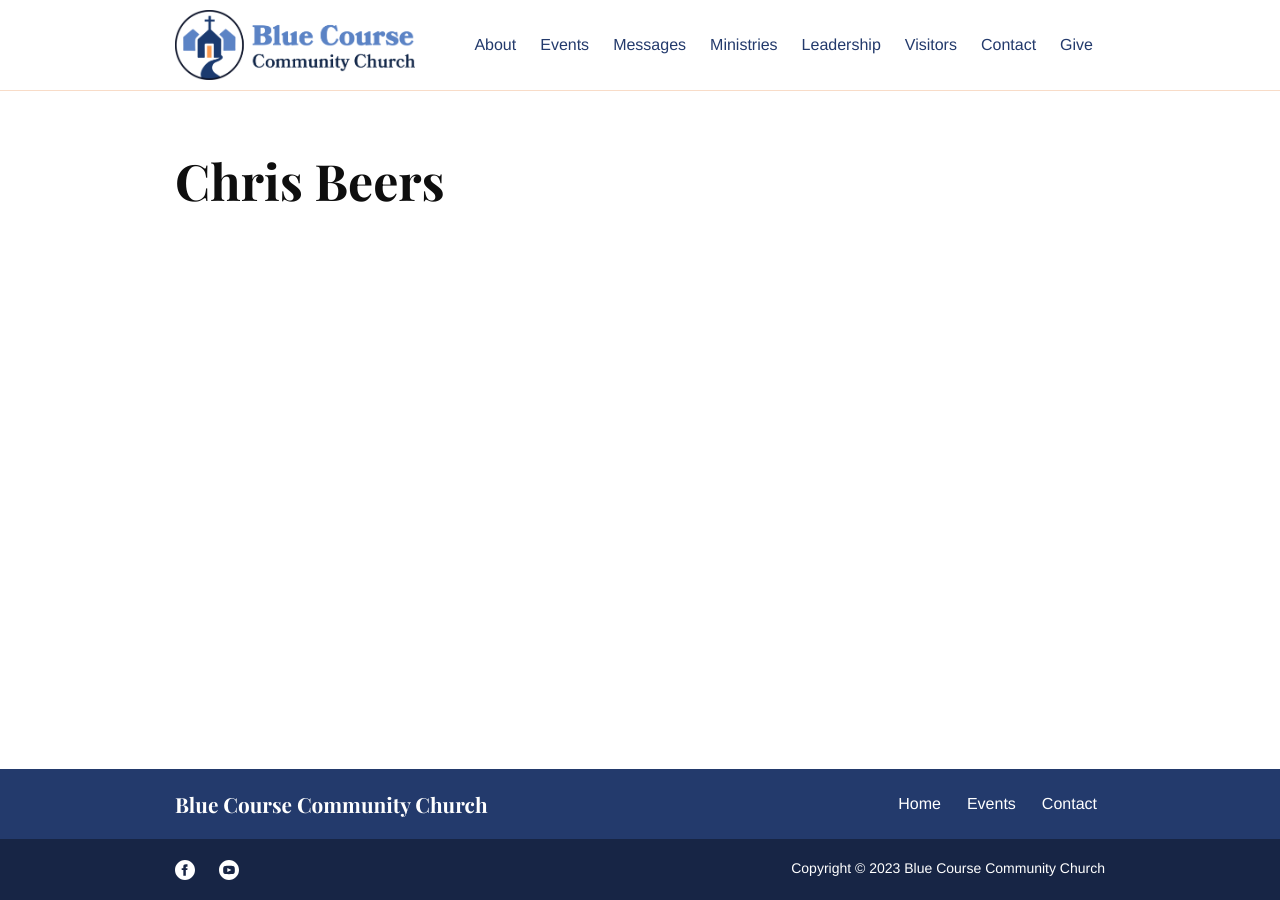
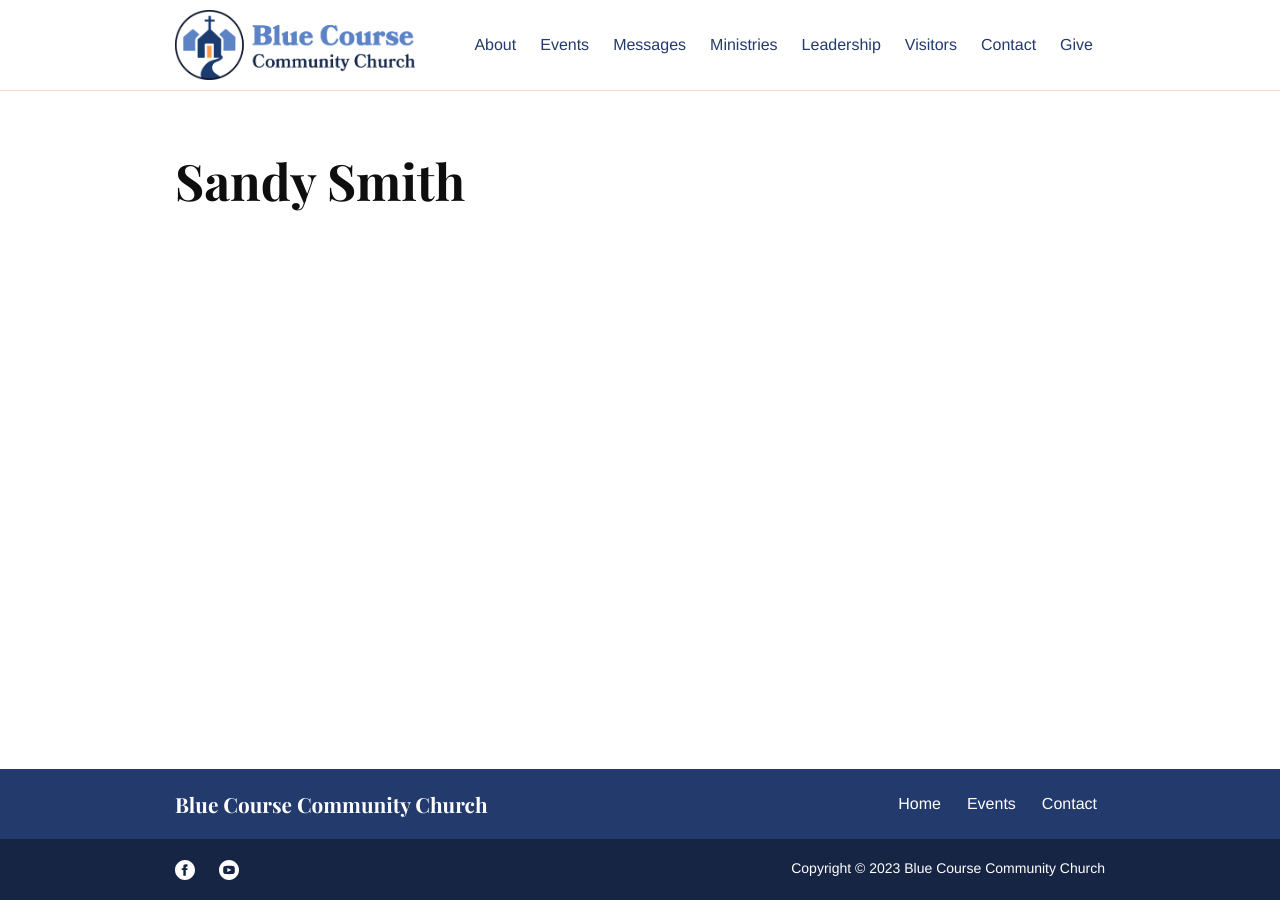
Before and after one commit to bluecoursecommunitychurch/bluecoursecommunitychurch.github.io, a Jekyll site: the page built from _team/sandy.md, in a window 1280 px wide. Built offline with Jekyll 4.4.1, drawn with Linux system fonts in a browser that asks for light colours.

Commit message:
add Sandy

```diff
--- a/_team/chris.md
+++ b/_team/sandy.md
@@ -1,8 +1,8 @@
 ---
-title: "Chris Beers"
+title: "Sandy Smith"
 date: 2018-11-19T10:47:58+10:00
 image: false
-jobtitle: "Worship"
+jobtitle: "Elder"
 linkedinurl: false
-weight: 7
+weight: 6
 ---
```
Also changed, not shown: _team/emily.md (+1 -1 lines), _team/jody.md (+1 -1 lines), _team/mark.md (+1 -1 lines).
